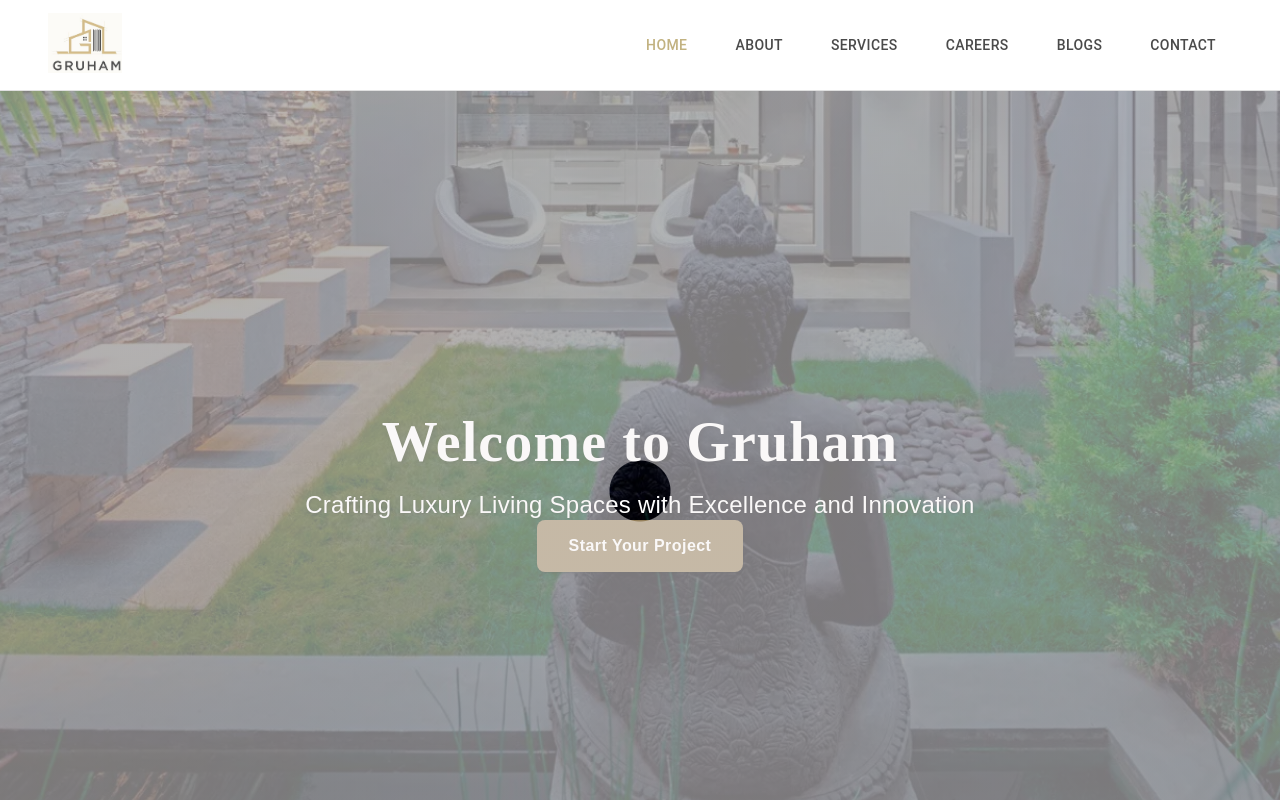
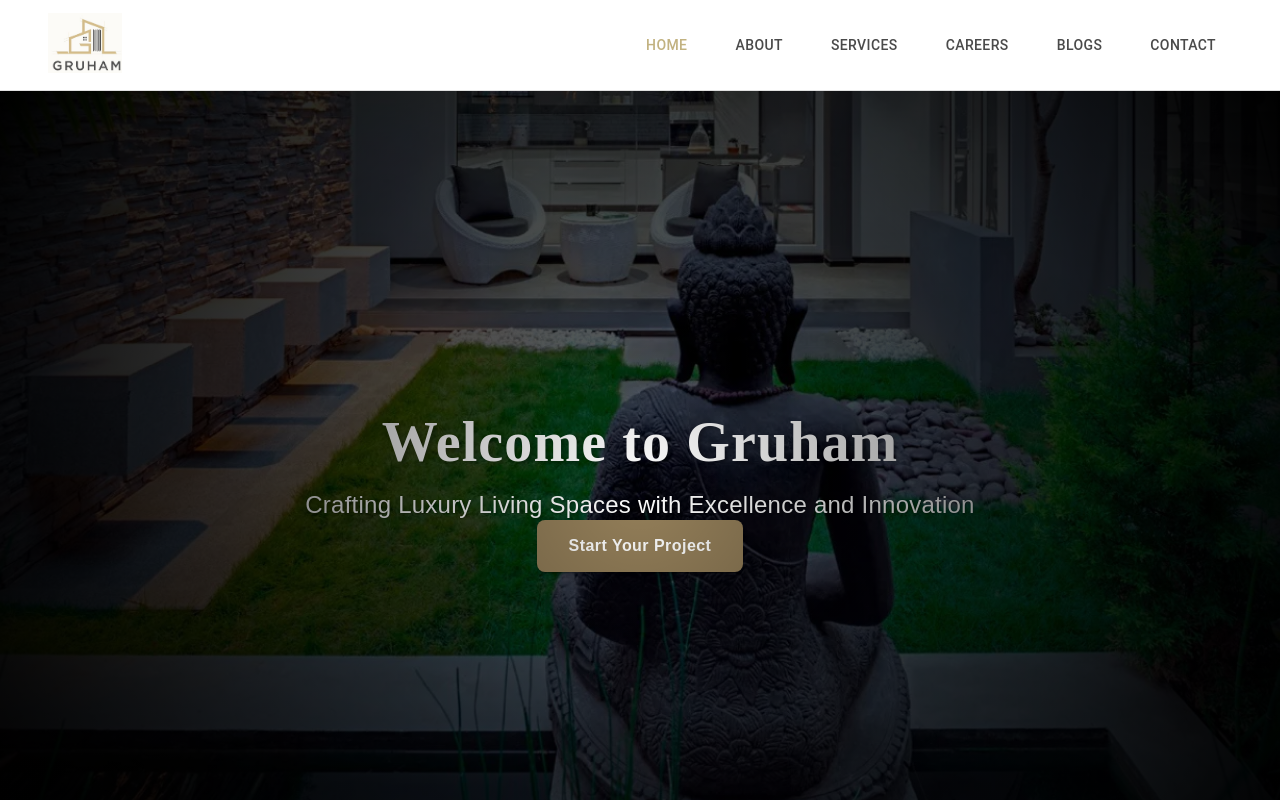
Before and after one commit to Rudreshcg/gruham-construction, a React (Vite) app: page / in a window 1280 px wide. Shown: the top 800 px of the page. Built offline with nearby package versions, Linux system fonts and the light colour scheme.

Commit message:
fixes in radial gradient

```diff
--- a/src/common/RadialGradient.jsx
+++ b/src/common/RadialGradient.jsx
@@ -62,11 +62,11 @@ function RadialGradient({ outerDivRef }) {
         height: "100%",
         background: `radial-gradient(
               circle,
-              transparent 30px,
-               rgba(245, 241, 241, 0.5) 31px
+              transparent ,
+               black
             )`,
         position: "absolute",
-        zIndex: 100,
+        zIndex: 95,
         // cursor: "none",
       }}
     >
```
